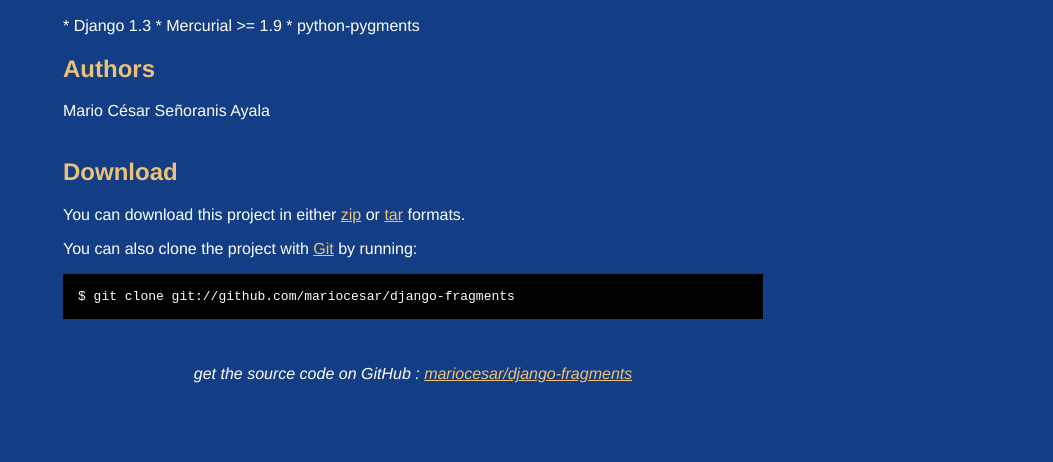
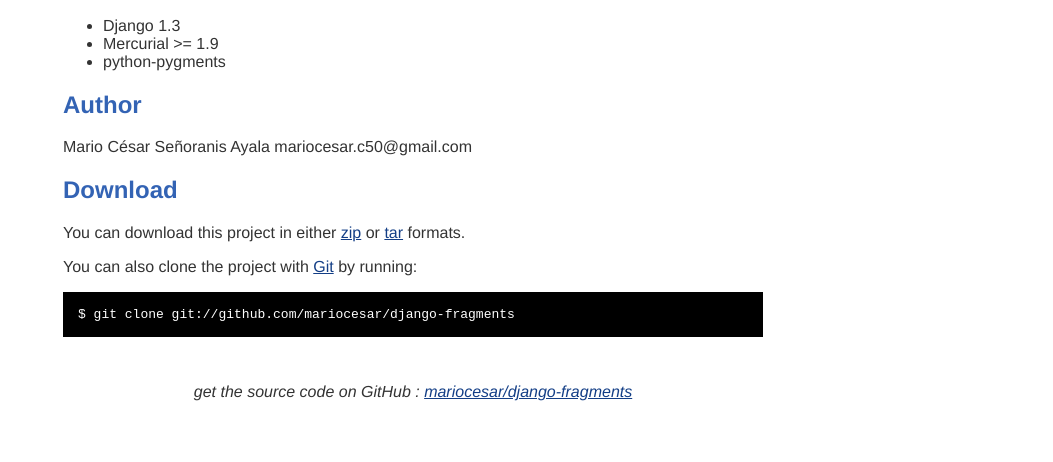
Before and after one commit to mariocesar/django-fragments, a plain HTML site: page index.html in a window 1280 px wide. Shown: the part 338-800 px from the top of the page, without its empty margins (227-1280 px from the left). Drawn offline with Linux system fonts and the light colour scheme.

Commit message:
Basic styling and some fix

```diff
--- a/index.html
+++ b/index.html
@@ -3,31 +3,42 @@
 <head>
   <meta charset='utf-8'>
 
-  <title>mariocesar/django-fragments @ GitHub</title>
+  <title>Django Fragments</title>
 
   <style type="text/css">
     body {
       margin-top: 1.0em;
-      background-color: #133E86;
+      background-color: #fff;
       font-family: Helvetica, Arial, FreeSans, san-serif;
-      color: #ffffff;
+      color: #333;
     }
     #container {
       margin: 0 auto;
       width: 700px;
     }
-    h1 { font-size: 3.8em; color: #ecc179; margin-bottom: 3px; }
+    h1 { font-size: 3.8em; color: #3363B4; margin-bottom: 3px; }
     h1 .small { font-size: 0.4em; }
     h1 a { text-decoration: none }
-    h2 { font-size: 1.5em; color: #ecc179; }
-    h3 { text-align: center; color: #ecc179; }
-    a { color: #ecc179; }
+    h2 { font-size: 1.5em; color: #3363B4; }
+    h3 { text-align: center; color: #3363B4; }
+    a { color: #133E86; }
     .description { font-size: 1.2em; margin-bottom: 30px; margin-top: 30px; font-style: italic;}
     .download { float: right; }
     pre { background: #000; color: #fff; padding: 15px;}
     hr { border: 0; width: 80%; border-bottom: 1px solid #aaa}
     .footer { text-align:center; padding-top:30px; font-style: italic; }
   </style>
+  <script type="text/javascript">
+    var _gaq = _gaq || [];
+    _gaq.push(['_setAccount', 'UA-647035-34']);
+    _gaq.push(['_trackPageview']);
+
+    (function() {
+      var ga = document.createElement('script'); ga.type = 'text/javascript'; ga.async = true;
+      ga.src = ('https:' == document.location.protocol ? 'https://ssl' : 'http://www') + '.google-analytics.com/ga.js';
+      var s = document.getElementsByTagName('script')[0]; s.parentNode.insertBefore(ga, s);
+    })();
+  </script>
 </head>
 
 <body>
@@ -50,15 +61,16 @@
     </div>
 
     <h2>Dependencies</h2>
-<p>* Django 1.3
-* Mercurial >= 1.9
-* python-pygments
-</p>
-<h2>Authors</h2>
-<p>Mario César Señoranis Ayala
-<br/>
-<br/>      </p>
+    <p>
+    <ul>
+      <li>Django 1.3</li>
+      <li>Mercurial >= 1.9</li>
+      <li>python-pygments</li>
+    </ul>
+    </p>
 
+    <h2>Author</h2>
+    <p>Mario César Señoranis Ayala &#109;&#97;&#114;&#105;&#111;&#99;&#101;&#115;&#97;&#114;&#46;&#99;&#53;&#48;&#64;&#103;&#109;&#97;&#105;&#108;&#46;&#99;&#111;&#109;</p>
 
     <h2>Download</h2>
     <p>
@@ -74,9 +86,6 @@
     <div class="footer">
       get the source code on GitHub : <a href="http://github.com/mariocesar/django-fragments">mariocesar/django-fragments</a>
     </div>
-
   </div>
-
-
 </body>
 </html>
```
